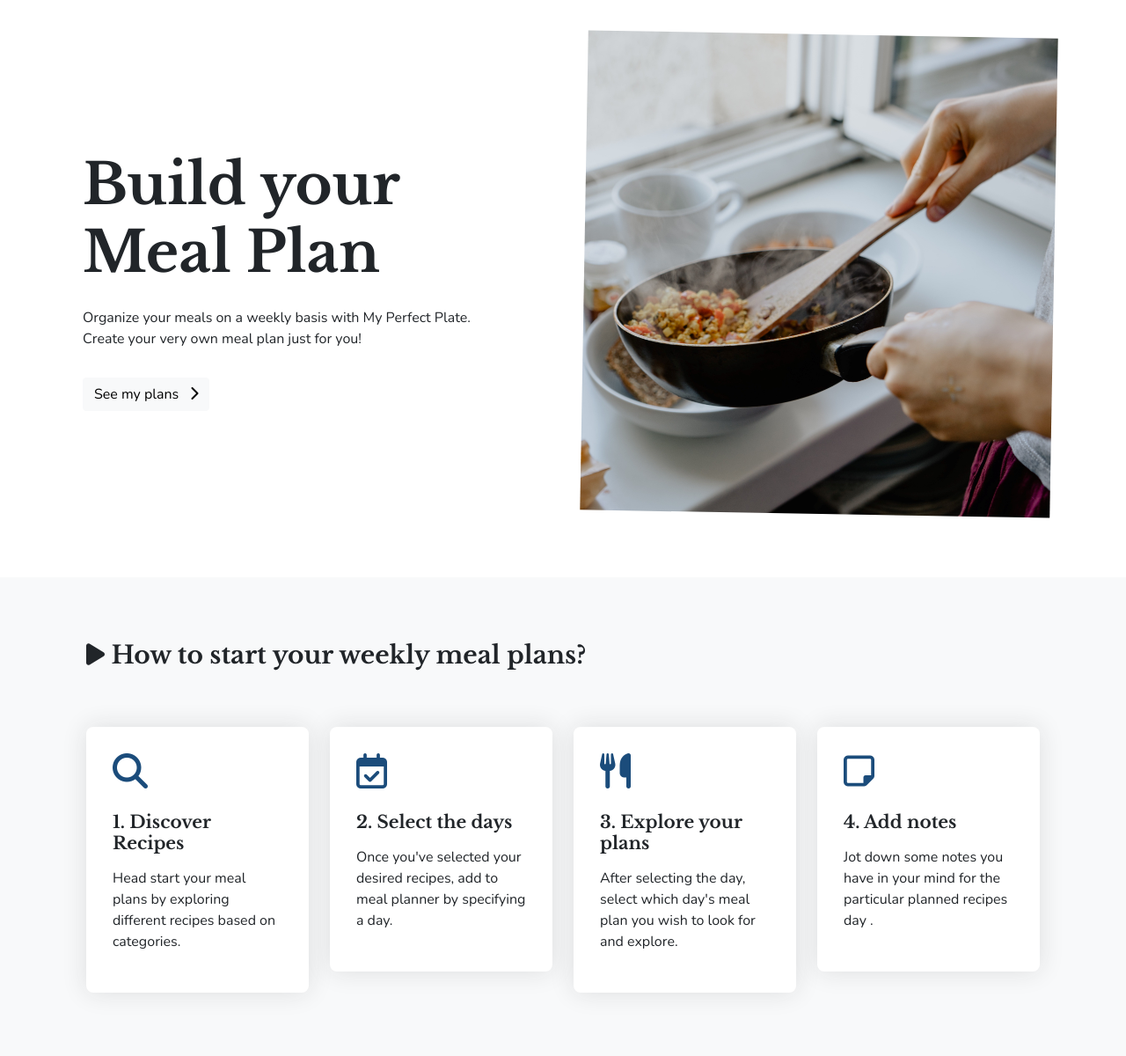
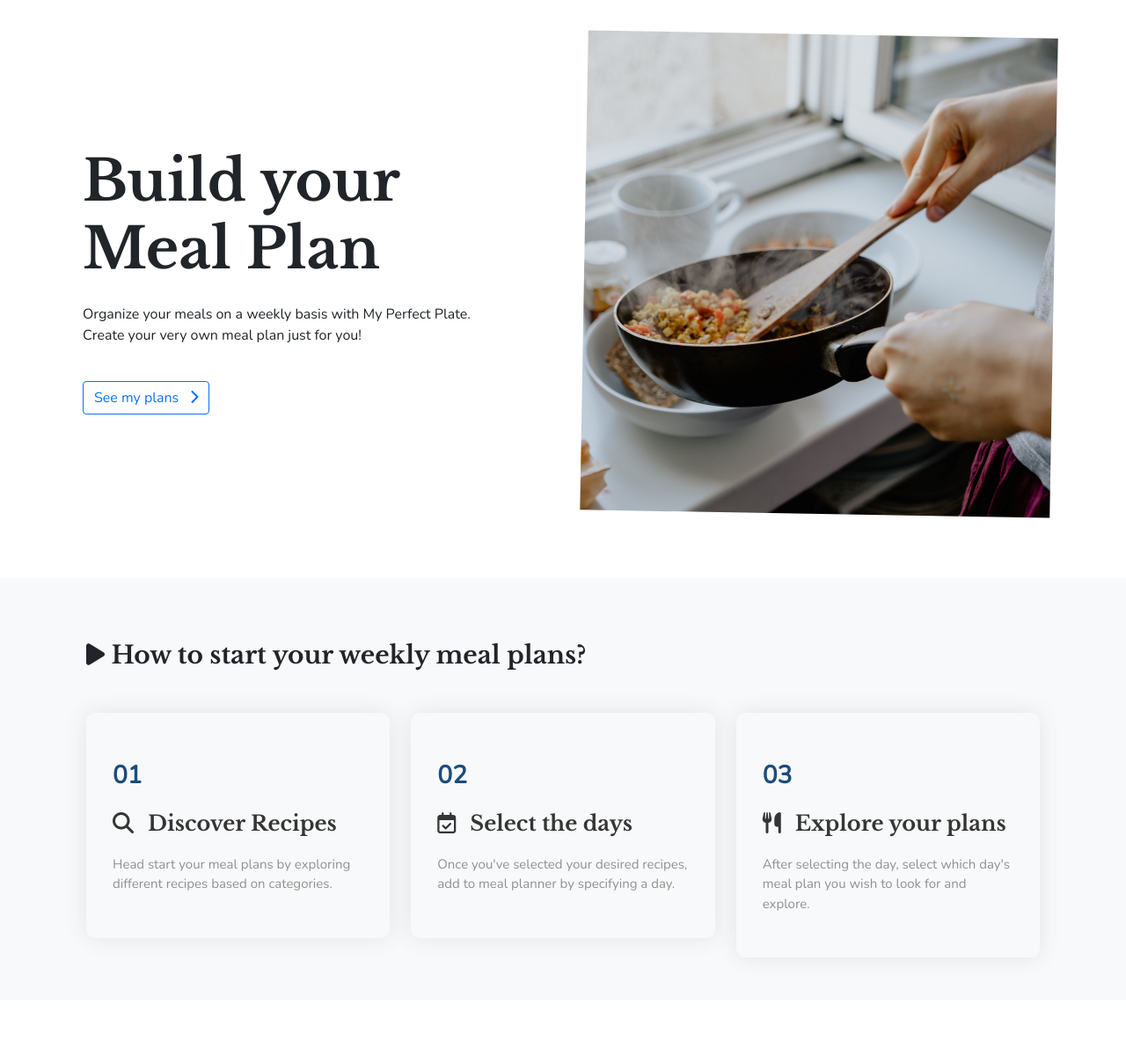
Before and after one commit to sherchansachin/MyPerfectPlate-Recipe-Recommendation-System, a Django app: page /planner/ in a window 1280 px wide. Shown: the part 93-1293 px from the top of the page at 88% size. After the commit the page ends 1189 px from the top, so only its background shows below. Run offline with Django 4.2, Linux system fonts and the light colour scheme; a user stored in the database is signed in; tables that the repository leaves empty hold one stand-in row (values such as "Sample post"); some libraries are stand-ins or nearby versions; some web fonts are replaced.

Commit message:
meal plan page updated

```diff
--- a/myperfectplate/settings.py
+++ b/myperfectplate/settings.py
@@ -33,6 +33,7 @@ ALLOWED_HOSTS = []
 # Application definition
 
 INSTALLED_APPS = [
+    'active_link',
     'django_extensions',
     'crispy_forms',
     'crispy_bootstrap5',
--- a/planner/templates/planner/planner.html
+++ b/planner/templates/planner/planner.html
@@ -24,7 +24,7 @@
       overflow: hidden;
       background: #fff;
       box-shadow: 0 0 29px 0 rgba(37, 37, 37, 0.12);
-      border-radius: 8px;
+
       z-index: 1;
     }
 
@@ -42,6 +42,45 @@
     /* .build-text{
       color: #1B4C7B;
     } */
+
+    .mealplan .box {
+      border-radius: 10px;
+      padding: 50px 30px;
+      box-shadow: 0 0 25px 0 rgba(87, 85, 85, 0.12);
+      transition: all ease-in-out 0.3s;
+    }
+
+    .mealplan .box span {
+      display: block;
+      font-size: 28px;
+      font-weight: 700;
+      color: #1B4C7B;
+    }
+
+    .mealplan .box h4 {
+      font-size: 24px;
+      font-weight: 600;
+      padding: 0;
+      margin: 20px 0;
+      color: #353535;
+    }
+
+    .mealplan .box p {
+      color: #919191;
+      font-size: 15px;
+      margin: 0;
+      padding: 0;
+    }
+
+    .mealplan .box:hover {
+      background: #1B4C7B;
+      padding: 30px 30px 70px 30px;
+      box-shadow: 10px 15px 30px rgba(0, 0, 0, 0.18);
+    }
+
+    .mealplan .box:hover span, .mealplan .box:hover h4, .mealplan .box:hover p {
+      color: #fff;
+    }
 
 
 </style>
@@ -65,7 +104,7 @@
         </div>
 
           {% for day in days|slice:":1" %}
-              <a href="{% url 'filterdays' day.slug %}"  class="btn btn-light mt-3 " >See my plans <i class="fa-solid fs-6 fa-chevron-right ms-2"></i></a>
+              <a href="{% url 'filterdays' day.slug %}"  class="btn btn-outline-primary mt-4 " >See my plans <i class="fa-solid fs-6 fa-chevron-right ms-2"></i></a>
             {% endfor %}
 
         </a>
@@ -76,47 +115,37 @@
 
 
 
-<section class="mealplans bg-light py-5">
+    <section class="mealplan bg-light py-5">
       <div class="container">
         <div class="col-md-12 px-3 mt-4">
           <h3 class="mb-5 fw-bold"><i class="fa-solid fa-play"></i> How to start your weekly meal plans?</h3>
 
           <div class="row">
-              <div class="col-lg-3 col-md-6 col-lg-3 mt-3 mb-lg-0">
-                <div class="icon-box mb-4 ">
-                  <div class="icon"><i class="fa-solid fa-magnifying-glass"></i></div>
-                  <h5 class="mb-3 mt-4">1. Discover Recipes</h5>
+            <div class="col-lg-4 col-md-6 mt-4 mt-lg-0">
+              <div class="box" >
+                <span>01</span>
+                <h4><i class="fa-solid fa-magnifying-glass me-3"></i>Discover Recipes</h4>
                 <p>Head start your meal plans by exploring different recipes based on categories.</p>
               </div>
             </div>
 
-              <div class="col-lg-3 col-md-6 mt-3 mb-lg-0">
-                <div class="icon-box mb-4 ">
-                  <div class="icon"><i class="fa-regular fa-calendar-check"></i></div>
-                  <h5 class="mb-3 mt-4">2. Select the days</h5>
+            <div class="col-lg-4 col-md-6 mt-4 mt-lg-0">
+              <div class="box">
+                <span>02</span>
+                <h4><i class="fa-regular fa-calendar-check me-3"></i>Select the days</h4>
                 <p>Once you've selected your desired recipes, add to meal planner by specifying a day.</p>
               </div>
             </div>
 
-              <div class="col-lg-3 col-md-6 mt-3 mb-lg-0">
-                <div class="icon-box mb-4 ">
-                  <div class="icon"><i class="fa-solid fa-utensils"></i></div>
-                  <h5 class="mb-3 mt-4">3. Explore your plans</h5>
+            <div class="col-lg-4 col-md-6 mt-4 mt-lg-0">
+              <div class="box">
+                <span>03</span>
+                <h4><i class="fa-solid fa-utensils me-3"></i>Explore your plans</h4>
                 <p>After selecting the day, select which day's meal plan you wish to look for and explore.</p>
-                </div>
-              </div>
-
-              <div class="col-lg-3 col-md-6 mt-3 mb-lg-0">
-                <div class="icon-box mb-4 ">
-                  <div class="icon"><i class="fa-regular fa-note-sticky"></i></div>
-                  <h5 class="mb-3 mt-4">4. Add notes</h5>
-                  <p>Jot down some notes you have in your mind for the particular planned recipes day .</p>
               </div>
             </div>
           </div>
         </div>
-
-
       </div>
     </section>
 
@@ -126,7 +155,4 @@
 
 
 
-
-
-
 {% endblock content %}
```
Also changed, not shown: planner/templates/planner/mealplans.html (+77 -2 lines), static/css/style.css (+8 -19 lines). Lines whose indentation alone changed are shown as unchanged.
